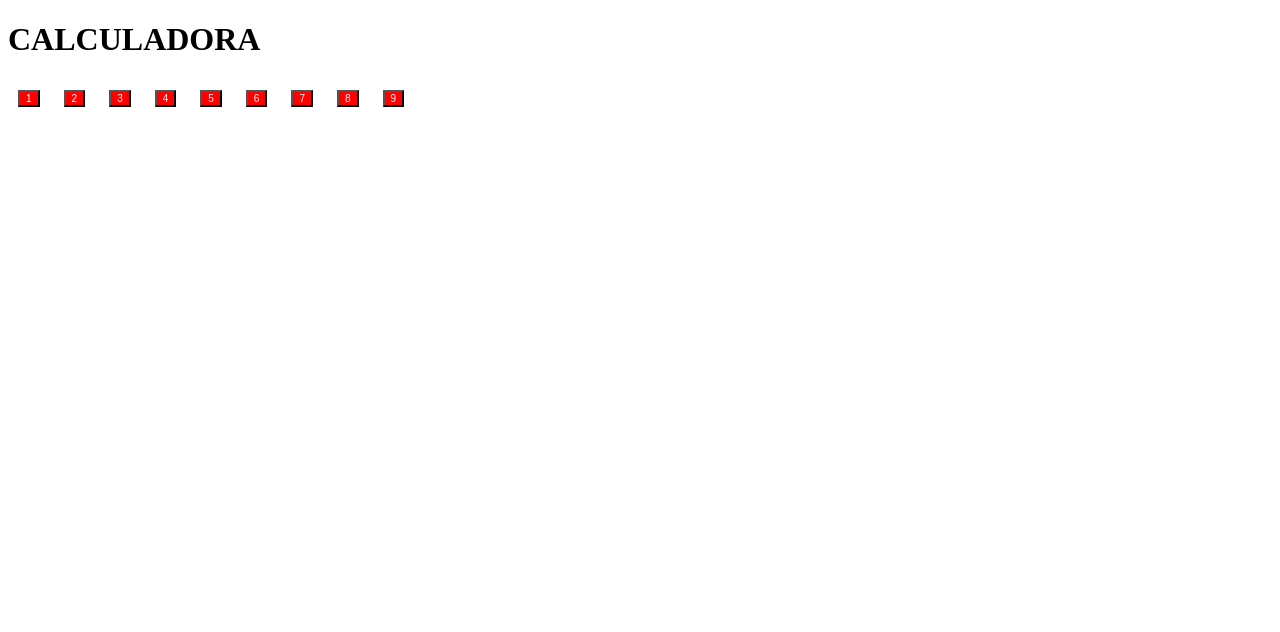
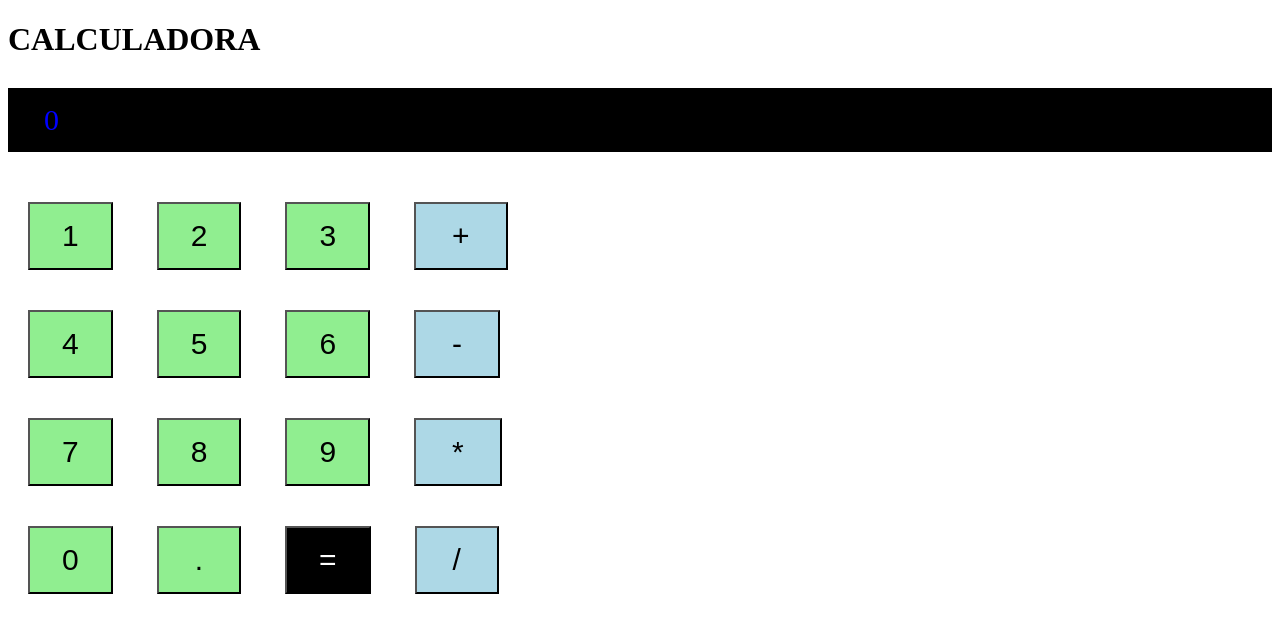
Before and after one commit to NachIbanez/2019-2020-CSAAI-Practicas, a plain HTML site: page P2/LAB4-EJERCICIOSPROPUESTOS/ejercicio1.html in a window 1280 px wide. Drawn offline with Linux system fonts and the light colour scheme.

Commit message:
empezando calculadora

```diff
--- a/P2/LAB4-EJERCICIOSPROPUESTOS/ejercicio1.css
+++ b/P2/LAB4-EJERCICIOSPROPUESTOS/ejercicio1.css
@@ -1,6 +1,37 @@
-.boton_calcu{
-    margin: 10px;
-    background-color: red;
+.digito{
+    margin: 20px;
+    background-color: lightgreen;
+    color: black;
+    font-size: 30px;
+    padding: 15px 32px;
+}
+
+.operador{
+    margin: 20px;
+    background-color: lightblue;
+    color: black;
+    font-size: 30px;
+    padding: 15px 36px;
+}
+
+.igual{
+    margin: 20px;
+    background-color: black;
     color: white;
-    font-size: 10px
+    font-size: 30px;
+    padding: 15px 32px;
 }
+
+.coma{
+    margin: 20px;
+    background-color: lightgreen;
+    color: black;
+    font-size: 30px;
+    padding: 15px 36px;
+}
+.display{
+    color: blue;
+    background-color: black;
+    font-size: 30px;
+    padding: 15px 36px;
+}
--- a/P2/LAB4-EJERCICIOSPROPUESTOS/ejercicio1.html
+++ b/P2/LAB4-EJERCICIOSPROPUESTOS/ejercicio1.html
@@ -9,14 +9,31 @@
   </head>
   <body>
     <h1>CALCULADORA</h1>
-    <button class=boton_calcu type="button" name="button1" id="number1" onclick="myFunction(number1)">1</button>
-    <button class=boton_calcu type="button" name="button2" id="number2" onclick="myFunction(number2)">2</button>
-    <button class=boton_calcu type="button" name="button3" id="number3" onclick="myFunction(number3)">3</button>
-    <button class=boton_calcu type="button" name="button4" id="number4" onclick="myFunction(number4)">4</button>
-    <button class=boton_calcu type="button" name="button5" id="number5" onclick="myFunction(number5)">5</button>
-    <button class=boton_calcu type="button" name="button6" id="number6" onclick="myFunction(number6)">6</button>
-    <button class=boton_calcu type="button" name="button7" id="number7" onclick="myFunction(number7)">7</button>
-    <button class=boton_calcu type="button" name="button8" id="number8" onclick="myFunction(number8)">8</button>
-    <button class=boton_calcu type="button" name="button9" id="number9" onclick="myFunction(number9)">9</button>
+    <p id="display" class="display">0</p>
+    <div>
+      <button type="button" value="1" class="digito">1</button>
+      <button type="button" value="2" class="digito">2</button>
+      <button type="button" value="3" class="digito">3</button>
+      <button type="button" value="+"class="operador">+</button>
+    </div>
+    <div>
+      <button type="button" value="4" class="digito">4</button>
+      <button type="button" value="5" class="digito">5</button>
+      <button type="button" value="6" class="digito">6</button>
+      <button type="button" value="-"class="operador">-</button>
+    </div>
+    <div>
+      <button type="button" value="7" class="digito">7</button>
+      <button type="button" value="8" class="digito">8</button>
+      <button type="button" value="9" class="digito">9</button>
+      <button type="button" class="operador">*</button>
+    </div>
+    <div>
+      <button type="button" value="0" class="digito">0</button>
+      <button type="button" class="coma">.</button>
+      <button type="button" class="igual">=</button>
+      <button type="button" class="operador">/</button>
+    </div>
+
   </body>
 </html>
--- a/P2/LAB4-EJERCICIOSPROPUESTOS/ejercicio1.js
+++ b/P2/LAB4-EJERCICIOSPROPUESTOS/ejercicio1.js
@@ -1,19 +1,40 @@
-console.log("ejecutando javascript...");
-console.log("inicializamos variables de la calculadora...");
+console.log("Ejecutando JS...");
 
-n1 = 0;
-n2 = 0;
+const digitos = document.getElementsByClassName("digito")
+const operadores = document.getElementsByClassName("operador")
+const display = document.getElementById('display')
 
-function myFunction(number){
-  console.log(number.innerHTML)
+var operando1;
+var operando2;
+var operador;
+var resultado;
+
+console.log(operando1, operando2);
+//-- Función de retrollamada de los botones
+//-- botones de la clase dígito
+function digito(value)
+{
+  console.log("Valor: " + value);
+  display.innerHTML = value;
+  if  (operando1 == null){
+    operando1 = value;
+  } else if (operando2 == null) {
+    operando2 = value;
+  } else{
+    resultado = operando1 + operando2;
+    operando1 = operando1;
+    operando2 = null;
+  }
+  console.log(operando1, operando2, resultado);
+
 }
 
-/*number.onclick = () => {
-  console.log(number.innerHTML)
-  if (n1==""){
-    n1 = number;
+for (i=0; i<digitos.length; i++) {
+
+  //-- Establecer la funcion de llamada del boton i
+  //-- El parámetro ev.target contiene el boton
+  //-- que ha recibido el click
+  digitos[i].onclick = (ev) => {
+    digito(ev.target.value)
   }
-  else{
-    n2 = number;
-  }
-}*/
+}
```
Also changed, not shown: P2/sesion_javascript_II/JavascriptII.html (added, +16 -0 lines), P2/sesion_javascript_II/JavascriptII.js (added, +59 -0 lines).
